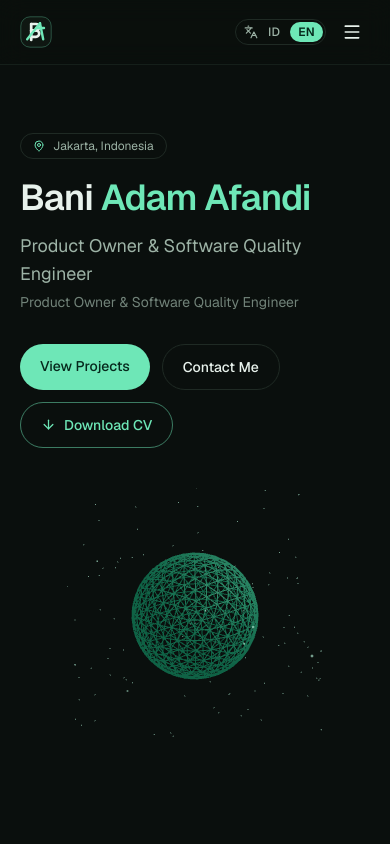
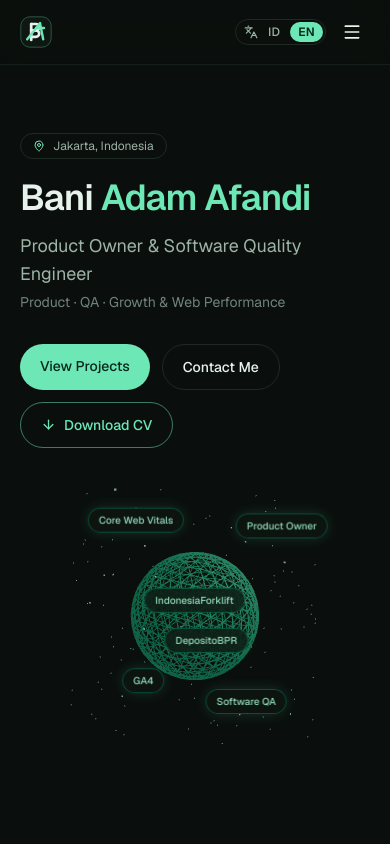
Before and after one commit to BaniAdamAfandi/baniadam-portfolio, a Next.js app: page / in a window 390 px wide. Shown: the top 844 px of the page. Built offline with nearby package versions, Linux system fonts and the light colour scheme.

Commit message:
3D hero: click-reactive + floating labels; fix sub role + mobile label radius

```diff
--- a/components/Scene.tsx
+++ b/components/Scene.tsx
@@ -1,33 +1,90 @@
 "use client";
 
 import { Canvas, useFrame } from "@react-three/fiber";
-import { Suspense, useMemo, useRef } from "react";
+import type { ThreeEvent } from "@react-three/fiber";
+import { Suspense, useEffect, useMemo, useRef, useState } from "react";
 import * as THREE from "three";
+import { motion, useReducedMotion } from "framer-motion";
 
-function Sphere() {
-  const ref = useRef<THREE.Mesh>(null);
-  useFrame((_, delta) => {
-    if (ref.current) {
-      ref.current.rotation.x += delta * 0.15;
-      ref.current.rotation.y += delta * 0.25;
-    }
-  });
+const LABELS = [
+  "IndonesiaForklift",
+  "Product Owner",
+  "Software QA",
+  "DepositoBPR",
+  "GA4",
+  "Core Web Vitals",
+];
+
+// anchor offsets (% of container) around the sphere, 60° apart
+const ANCHORS = [
+  { x: "0%", y: "-74%" },
+  { x: "64%", y: "-37%" },
+  { x: "64%", y: "37%" },
+  { x: "0%", y: "74%" },
+  { x: "-64%", y: "37%" },
+  { x: "-64%", y: "-37%" },
+];
+
+// orbit duration + direction per label
+const ORBITS = [
+  { d: 26, r: 1 },
+  { d: 34, r: -1 },
+  { d: 22, r: 1 },
+  { d: 30, r: -1 },
+  { d: 38, r: 1 },
+  { d: 28, r: -1 },
+];
+
+const BURST_COUNT = 48;
+const BURST_LIFE = 0.9;
+
+function FloatingLabels({ radius }: { radius: number }) {
+  const reduce = useReducedMotion();
   return (
-    <mesh ref={ref}>
-      <icosahedronGeometry args={[1, 6]} />
-      <meshStandardMaterial
-        color="#6ee7b7"
-        wireframe
-        roughness={0.6}
-        metalness={0.2}
-        flatShading
-      />
-    </mesh>
+    <div className="pointer-events-none absolute inset-0">
+      {LABELS.map((label, i) => {
+        const { d, r } = ORBITS[i];
+        const a = ANCHORS[i];
+        // anchor offsets in % of container, orbit shrinks on narrow widths
+        const x = parseFloat(a.x) * radius;
+        const y = parseFloat(a.y) * radius;
+        return (
+          <span
+            key={label}
+            className="absolute"
+            style={{ left: `calc(50% + ${x}%)`, top: `calc(50% + ${y}%)` }}
+          >
+            <motion.span
+              className="block"
+              animate={reduce ? undefined : { rotate: 360 * r }}
+              transition={{ duration: d, repeat: Infinity, ease: "linear" }}
+            >
+              <motion.span
+                className="absolute block"
+                style={{ left: 10, top: -12 }}
+                animate={reduce ? undefined : { rotate: -360 * r }}
+                transition={{ duration: d, repeat: Infinity, ease: "linear" }}
+              >
+                <span className="block whitespace-nowrap rounded-full border border-emerald-400/30 bg-card/70 px-2.5 py-1 text-[10px] font-medium text-emerald-200/90 shadow-[0_0_14px_rgba(110,231,183,0.15)] backdrop-blur-sm sm:text-[11px]">
+                  {label}
+                </span>
+              </motion.span>
+            </motion.span>
+          </span>
+        );
+      })}
+    </div>
   );
 }
 
-function Particles() {
-  const positions = useMemo(() => {
+function HeroScene() {
+  const mesh = useRef<THREE.Mesh>(null);
+  const dust = useRef<THREE.Group>(null);
+  const burstPoints = useRef<THREE.Points>(null);
+  const burstAttr = useRef<THREE.BufferAttribute>(null);
+  const burstMat = useRef<THREE.PointsMaterial>(null);
+
+  const dustPositions = useMemo(() => {
     const count = 300;
     const arr = new Float32Array(count * 3);
     let seed = 42;
@@ -45,19 +102,130 @@ function Particles() {
     }
     return arr;
   }, []);
+
+  const burstPos = useMemo(() => new Float32Array(BURST_COUNT * 3), []);
+  const burstBase = useMemo(() => new Float32Array(BURST_COUNT * 3), []);
+  const burstVel = useMemo(() => new Float32Array(BURST_COUNT * 3), []);
+  const burstAge = useRef(-1);
+  const pulse = useRef(0);
+  const spin = useRef(1);
+  const t = useRef(0);
+
+  useFrame((_, delta) => {
+    t.current += delta;
+    pulse.current = Math.max(0, pulse.current - delta * 2.4);
+    spin.current = Math.max(1, spin.current - delta * 1.6);
+
+    const m = mesh.current;
+    if (m) {
+      const breathe = 1 + Math.sin(t.current * 1.4) * 0.025;
+      m.scale.setScalar(breathe * (1 + pulse.current * 0.22));
+      m.rotation.x = t.current * 0.15 + Math.sin(t.current * 0.5) * 0.1;
+      m.rotation.y = t.current * 0.25 * spin.current + Math.cos(t.current * 0.35) * 0.08;
+    }
+    if (dust.current) dust.current.rotation.y += delta * 0.02;
+
+    if (burstAge.current >= 0) {
+      burstAge.current += delta;
+      const k = burstAge.current / BURST_LIFE;
+      if (k >= 1) {
+        burstAge.current = -1;
+        if (burstPoints.current) burstPoints.current.visible = false;
+      } else {
+        for (let i = 0; i < BURST_COUNT; i++) {
+          const i3 = i * 3;
+          burstPos[i3] = burstBase[i3] + burstVel[i3] * burstAge.current;
+          burstPos[i3 + 1] = burstBase[i3 + 1] + burstVel[i3 + 1] * burstAge.current;
+          burstPos[i3 + 2] = burstBase[i3 + 2] + burstVel[i3 + 2] * burstAge.current;
+        }
+        if (burstAttr.current) burstAttr.current.needsUpdate = true;
+        if (burstMat.current) burstMat.current.opacity = (1 - k) * 0.9;
+        if (burstPoints.current) burstPoints.current.visible = true;
+      }
+    }
+  });
+
+  const onBurst = (e: ThreeEvent<MouseEvent>) => {
+    const p = e.point.clone();
+    const dir = p.clone().normalize();
+    for (let i = 0; i < BURST_COUNT; i++) {
+      const d = new THREE.Vector3(
+        dir.x + (Math.random() - 0.5) * 0.9,
+        dir.y + (Math.random() - 0.5) * 0.9,
+        dir.z + (Math.random() - 0.5) * 0.9
+      ).normalize();
+      const s = 1.4 + Math.random() * 1.8;
+      const i3 = i * 3;
+      burstBase[i3] = p.x;
+      burstBase[i3 + 1] = p.y;
+      burstBase[i3 + 2] = p.z;
+      burstVel[i3] = d.x * s;
+      burstVel[i3 + 1] = d.y * s;
+      burstVel[i3 + 2] = d.z * s;
+    }
+    burstAge.current = 0;
+    pulse.current = 1;
+    spin.current = 3;
+  };
+
   return (
-    <points>
-      <bufferGeometry>
-        <bufferAttribute attach="attributes-position" args={[positions, 3]} />
-      </bufferGeometry>
-      <pointsMaterial color="#6ee7b7" size={0.03} transparent opacity={0.7} />
-    </points>
+    <group>
+      <group rotation={[0.4, 0, 0.25]}>
+        <mesh
+          ref={mesh}
+          onClick={onBurst}
+          onPointerOver={() => (document.body.style.cursor = "pointer")}
+          onPointerOut={() => (document.body.style.cursor = "")}
+        >
+          <icosahedronGeometry args={[1, 6]} />
+          <meshStandardMaterial
+            color="#6ee7b7"
+            wireframe
+            roughness={0.6}
+            metalness={0.2}
+            flatShading
+          />
+        </mesh>
+        <group ref={dust}>
+          <points>
+            <bufferGeometry>
+              <bufferAttribute attach="attributes-position" args={[dustPositions, 3]} />
+            </bufferGeometry>
+            <pointsMaterial color="#6ee7b7" size={0.03} transparent opacity={0.7} />
+          </points>
+        </group>
+      </group>
+      <points ref={burstPoints} visible={false}>
+        <bufferGeometry>
+          <bufferAttribute ref={burstAttr} attach="attributes-position" args={[burstPos, 3]} />
+        </bufferGeometry>
+        <pointsMaterial
+          ref={burstMat}
+          color="#a7f3d0"
+          size={0.045}
+          transparent
+          opacity={0}
+          depthWrite={false}
+        />
+      </points>
+    </group>
   );
 }
 
 export function Scene() {
+  const wrap = useRef<HTMLDivElement>(null);
+  const [narrow, setNarrow] = useState(false);
+
+  useEffect(() => {
+    const el = wrap.current;
+    if (!el) return;
+    const ro = new ResizeObserver(([e]) => setNarrow(e.contentRect.width < 300));
+    ro.observe(el);
+    return () => ro.disconnect();
+  }, []);
+
   return (
-    <div className="h-64 w-64 sm:h-80 sm:w-80" aria-hidden>
+    <div ref={wrap} className="relative h-64 w-64 sm:h-80 sm:w-80" aria-hidden>
       <Canvas
         dpr={[1, 1.5]}
         camera={{ position: [0, 0, 5], fov: 45 }}
@@ -66,10 +234,10 @@ export function Scene() {
         <ambientLight intensity={0.6} />
         <pointLight position={[5, 5, 5]} intensity={20} />
         <Suspense fallback={null}>
-          <Sphere />
-          <Particles />
+          <HeroScene />
         </Suspense>
       </Canvas>
+      <FloatingLabels radius={narrow ? 0.4 : 1} />
     </div>
   );
 }
--- a/lib/i18n.ts
+++ b/lib/i18n.ts
@@ -18,7 +18,7 @@ const ID = {
   // Hero
   "hero.location": "Jakarta, Indonesia",
   "hero.headline": "Product Owner & Software Quality Engineer",
-  "hero.role": "Product Owner & Software Quality Engineer",
+  "hero.role": "Product · QA · Growth & Web Performance",
   "hero.ctaProjects": "Lihat Proyek",
   "hero.ctaContact": "Hubungi Saya",
   "hero.ctaCv": "Unduh CV",
@@ -166,7 +166,7 @@ const EN: Record<MsgKey, string> = {
 
   "hero.location": "Jakarta, Indonesia",
   "hero.headline": "Product Owner & Software Quality Engineer",
-  "hero.role": "Product Owner & Software Quality Engineer",
+  "hero.role": "Product · QA · Growth & Web Performance",
   "hero.ctaProjects": "View Projects",
   "hero.ctaContact": "Contact Me",
   "hero.ctaCv": "Download CV",
```
